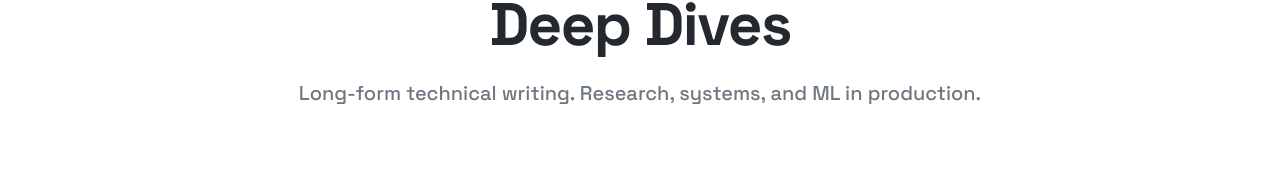
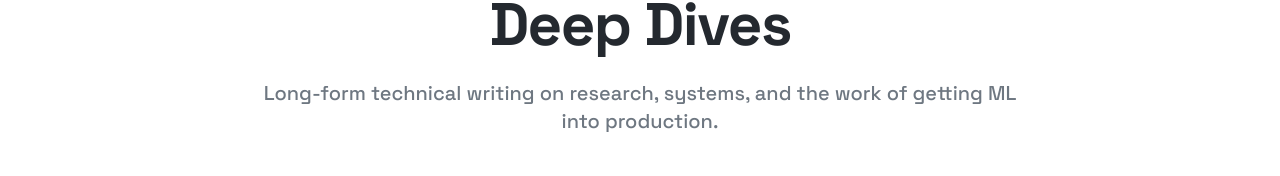
Before and after one commit to aabhiyann/portfolio-abhiyan, a React (Vite) app: page /deep-dives in a window 1280 px wide. Shown: the part 166-342 px from the top of the page. Built offline with nearby package versions, Linux system fonts and the light colour scheme.

Commit message:
content: refine deep dives subtitle for a more human tone

```diff
--- a/src/pages/DeepDives.tsx
+++ b/src/pages/DeepDives.tsx
@@ -29,8 +29,8 @@ function DeepDives() {
               </h1>
 
               <p className="text-xl text-text-muted mb-8 max-w-3xl mx-auto">
-                Long-form technical writing. Research, systems, and ML in
-                production.
+                Long-form technical writing on research, systems, and the work
+                of getting ML into production.
               </p>
             </motion.div>
 
```
